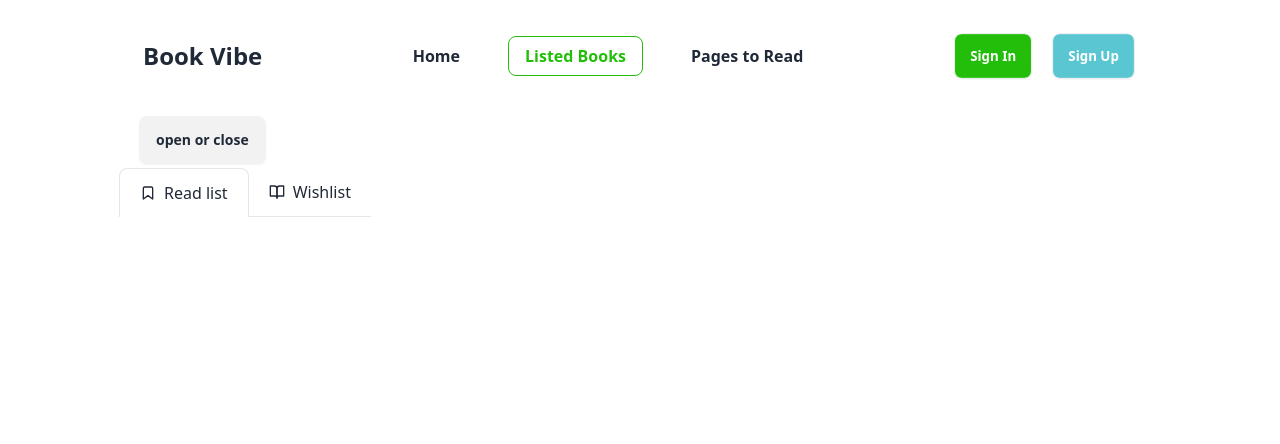
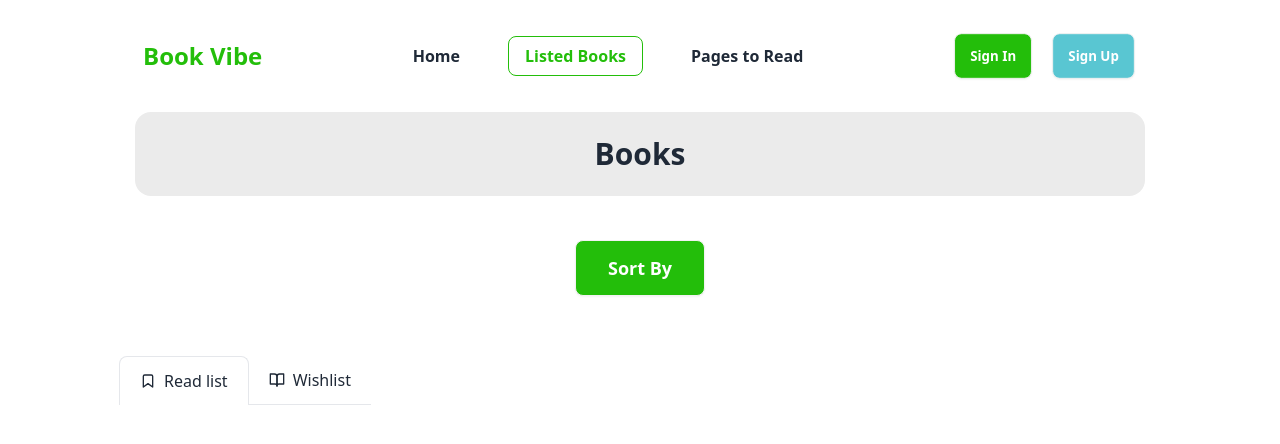
Before and after one commit to AsaduzzamanSohun/Book-Vibe-with-React-SPA, a React app: page /listed-books in a window 1280 px wide. Shown: the top 444 px of the page. Built offline with nearby package versions, Linux system fonts and the light colour scheme; the HTML template or start-up script is replaced by a standard one; a web font is replaced by a local one.

Commit message:
main part done

```diff
--- a/src/ErrorPage/ErrorPage.jsx
+++ b/src/ErrorPage/ErrorPage.jsx
@@ -5,7 +5,7 @@ const ErrorPage = () => {
         <div className="min-h-screen flex flex-col gap-8 justify-center items-center">
 
             <div>
-                <h1 className="text-5xl font-semibold text-gray-500">Page not found!!</h1>
+                <h1 className="text-2xl lg:text-5xl font-semibold text-gray-500">Page not found!!</h1>
             </div>
 
             <div>
--- a/src/components/Banner/Banner.jsx
+++ b/src/components/Banner/Banner.jsx
@@ -1,3 +1,4 @@
+import { Link } from 'react-router-dom';
 import cover_img from '../../assets/book_cover.png'
 
 const Banner = () => {
@@ -7,7 +8,9 @@ const Banner = () => {
             <div className='space-y-10'>
 
                 <h1 className='text-xl lg:text-[52px] lg:leading-normal text-center lg:text-start font-playfair'>Books to freshen up <br /> your bookshelf</h1>
-                <a className="btn bg-[#23BE0A] text-white text-lg px-6">View The List</a>
+                <Link to="/listed-books" className="btn bg-[#23BE0A] text-white text-lg px-6">
+                    <a>View The List</a>
+                </Link>
 
             </div>
             <div>
--- a/src/components/ListedBooks/ListedBooks.jsx
+++ b/src/components/ListedBooks/ListedBooks.jsx
@@ -36,11 +36,14 @@ const ListedBooks = () => {
 
     return (
         <div>
-            <div>
+            <div className="bg-[#13131315] py-6 rounded-2xl mb-10">
+                <p className="text-center text-3xl font-extrabold">Books</p>
+            </div>
+            <div className="text-center mb-32 lg:mb-14">
                 <details className="dropdown">
-                    <summary className="m-1 btn">open or close</summary>
-                    <ul className="p-2 shadow menu dropdown-content z-[1] bg-base-100 rounded-box w-52">
-                        <li onClick={() => handleBookFiler('all')}><a>Rating</a></li>
+                    <summary className="m-1 btn bg-[#23BE0A] text-white text-lg px-8 h-14">Sort By</summary>
+                    <ul className="p-2 shadow menu dropdown-content z-[1] rounded-box w-52">
+                        <li onClick={() => handleBookFiler('rating')}><a>Rating</a></li>
                         <li onClick={() => handleBookFiler('pages')}><a>Number of pages</a></li>
                         <li onClick={() => handleBookFiler('published-year')}><a>Publisher year</a></li>
                     </ul>
--- a/src/components/Navbar/Navbar.jsx
+++ b/src/components/Navbar/Navbar.jsx
@@ -26,7 +26,7 @@ const Navbar = () => {
                         }
                     </ul>
                 </div>
-                <Link to="/"><a className="text-2xl font-bold ml-6 lg:mx-0">Book Vibe</a></Link>
+                <Link to="/"><a className="text-2xl font-bold ml-6 lg:mx-0 text-[#23BE0A]">Book Vibe</a></Link>
 
             </div>
             <div className="navbar-center hidden lg:flex">
```
